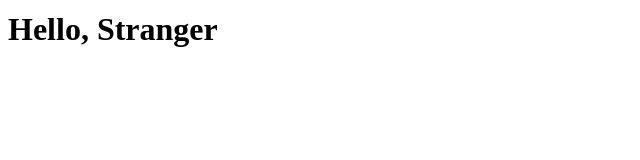
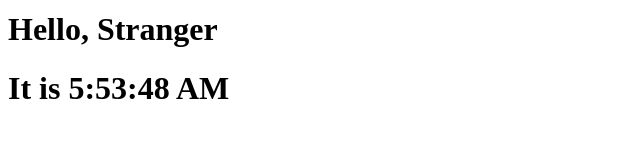
Before and after one commit to SungHyun627/React_Study, a React (Create React App) app in the folder react-main-concepts/: page / in a window 1280 px wide. Shown: the part 127-287 px from the top of the page, without its empty margins (0-640 px from the left). Built offline with nearby package versions, Linux system fonts and the light colour scheme.

Commit message:
3. Rendering elements without stateful component

```diff
--- a/react-main-concepts/src/App.js
+++ b/react-main-concepts/src/App.js
@@ -1,11 +1,13 @@
 import Hello from './components/hello';
 import Element from './components/element';
+import Tick from './components/tick';
 
 function App() {
   return (
     <div className="App">
       <Hello />
       <Element />
+      <Tick />
     </div>
   );
 }
--- /dev/null
+++ b/react-main-concepts/src/components/tick.js
@@ -0,0 +1,7 @@
+export default function Tick() {
+  return (
+    <div className="tick">
+      <h1>It is {new Date().toLocaleTimeString()}</h1>
+    </div>
+  );
+}
--- a/react-main-concepts/src/index.js
+++ b/react-main-concepts/src/index.js
@@ -2,9 +2,12 @@ import React from 'react';
 import ReactDOM from 'react-dom/client';
 import App from './App';
 
+function index() {
   const root = ReactDOM.createRoot(document.getElementById('root'));
   root.render(
     <React.StrictMode>
       <App />
     </React.StrictMode>
   );
+}
+setInterval(index, 1000);
```
Lines whose indentation alone changed are shown as unchanged.
